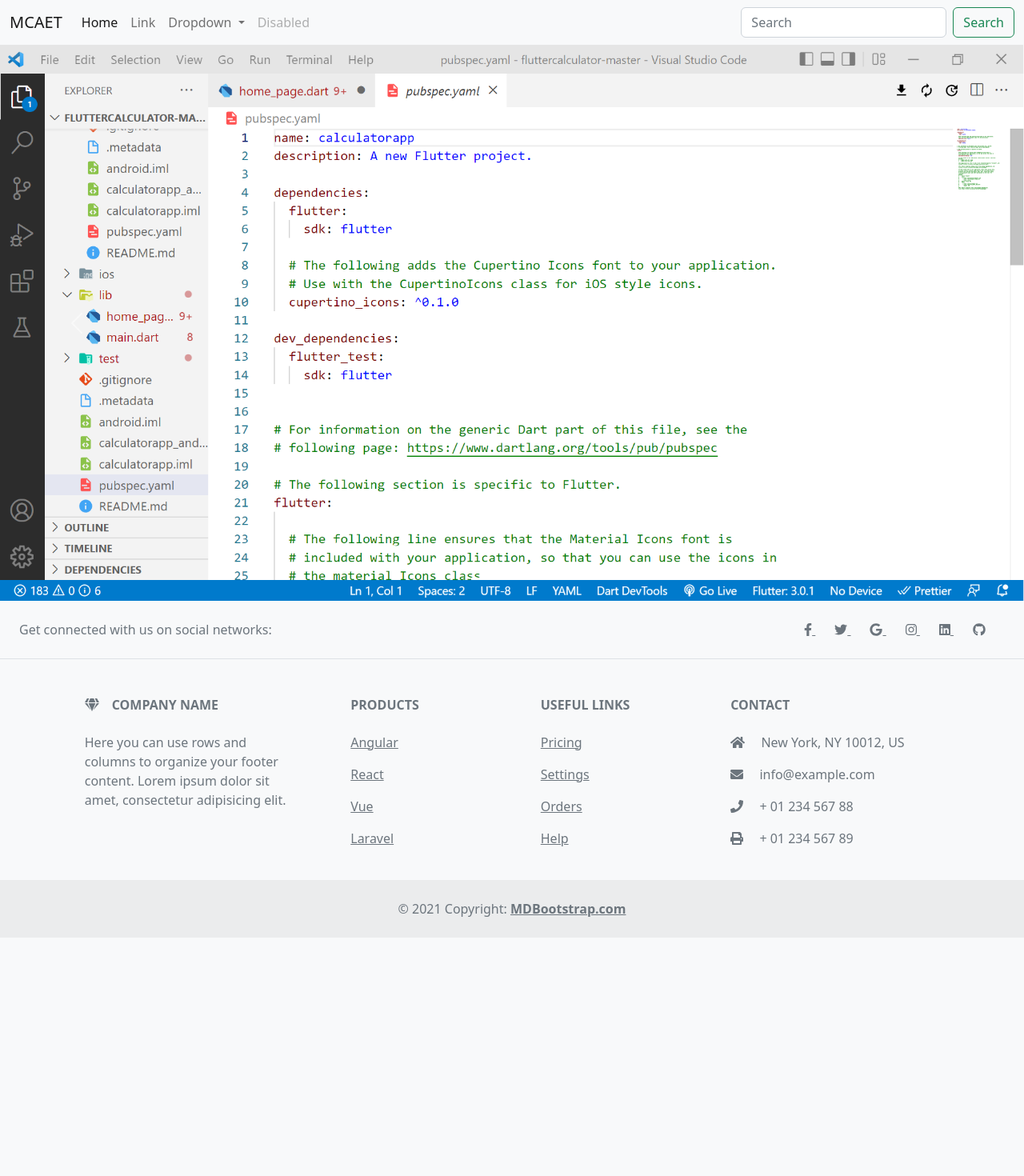
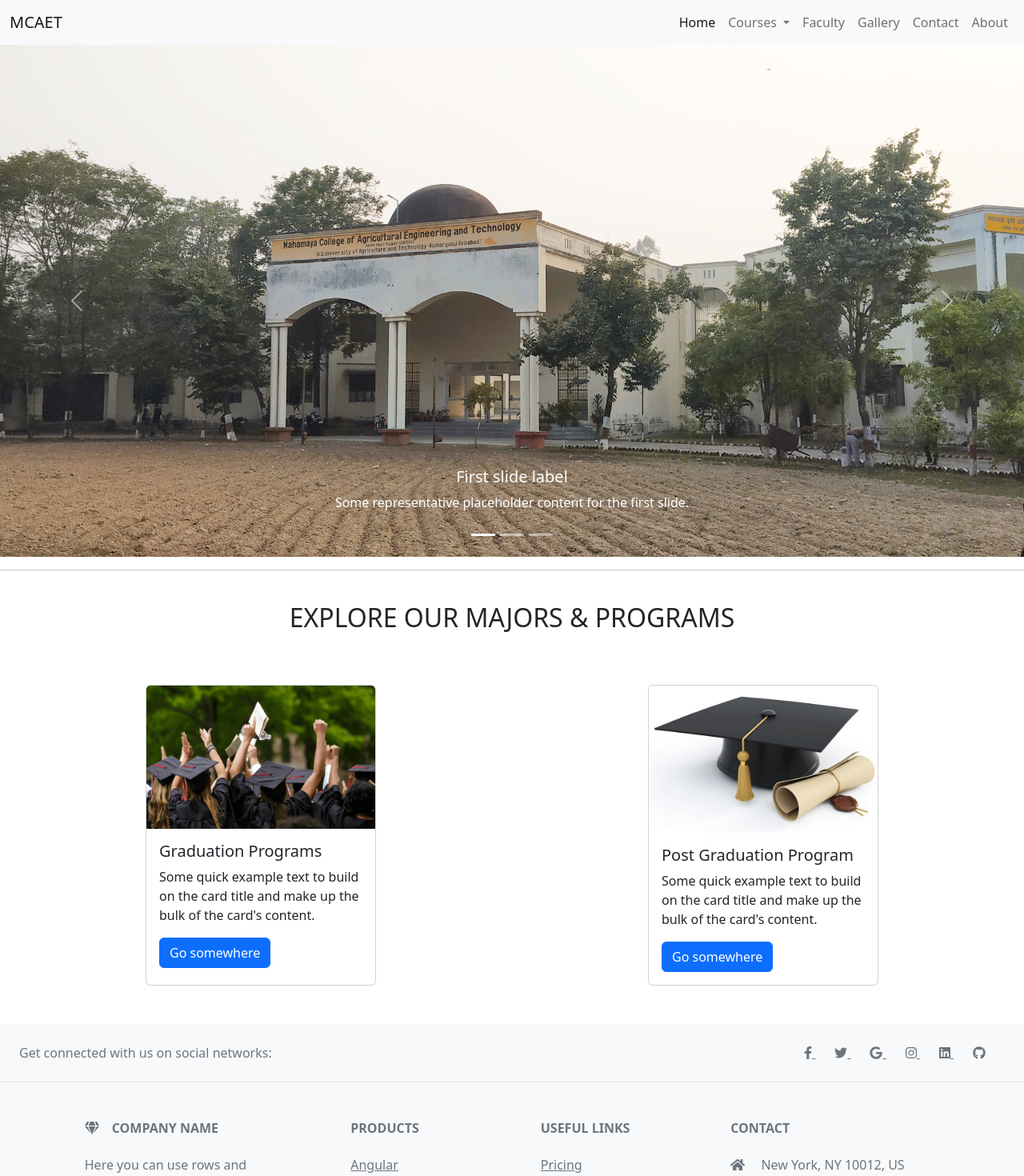
Before and after one commit to adityayadav0109/mcaet, a Django app: page / in a window 1280 px wide. Shown: the top 1470 px of the page at 80% size. Before the commit the page ends 1172 px from the top, so only its background shows below. Run offline with Django 4.2, Linux system fonts and the light colour scheme.

Commit message:
completed navbar

```diff
--- a/main/templates/main/base.html
+++ b/main/templates/main/base.html
@@ -22,12 +22,12 @@
       integrity="sha384-rOA1PnstxnOBLzCLMcre8ybwbTmemjzdNlILg8O7z1lUkLXozs4DHonlDtnE7fpc"
       crossorigin="anonymous"
     ></script>
-    <title>MCAET</title>
+    <title>{% block title %} {% endblock title %}</title>
   </head>
   <body>
     <nav class="navbar navbar-expand-lg bg-light">
       <div class="container-fluid">
-        <a class="navbar-brand" href="#">MCAET</a>
+        <a class="navbar-brand" href="{% url 'home' %}">MCAET</a>
         <button
           class="navbar-toggler"
           type="button"
@@ -40,13 +40,11 @@
           <span class="navbar-toggler-icon"></span>
         </button>
         <div class="collapse navbar-collapse" id="navbarSupportedContent">
-          <ul class="navbar-nav me-auto mb-2 mb-lg-0">
+          <ul class="navbar-nav text-center ms-auto">
             <li class="nav-item">
-              <a class="nav-link active" aria-current="page" href="#">Home</a>
+              <a class="nav-link active" aria-current="page" href="{% url 'home' %}">Home</a>
             </li>
-            <li class="nav-item">
-              <a class="nav-link" href="#">Link</a>
-            </li>
+
             <li class="nav-item dropdown">
               <a
                 class="nav-link dropdown-toggle"
@@ -55,22 +53,33 @@
                 data-bs-toggle="dropdown"
                 aria-expanded="false"
               >
-                Dropdown
+                Courses
               </a>
               <ul class="dropdown-menu">
-                <li><a class="dropdown-item" href="#">Action</a></li>
-                <li><a class="dropdown-item" href="#">Another action</a></li>
+                <li><a class="dropdown-item" href="{% url 'ug' %}">Undergraduate</a></li>
+                <li><a class="dropdown-item" href="{% url 'pg' %}">Post Graduate</a></li>
                 <li><hr class="dropdown-divider" /></li>
-                <li>
+                <!-- <li>
                   <a class="dropdown-item" href="#">Something else here</a>
-                </li>
+                </li> -->
               </ul>
             </li>
             <li class="nav-item">
-              <a class="nav-link disabled">Disabled</a>
+              <a class="nav-link" href="#">Faculty</a>
+            </li>
+            <li class="nav-item">
+              <a class="nav-link " href="#">Gallery</a>
+            </li>
+
+            <li class="nav-item">
+              <a class="nav-link " href="#">Contact</a>
+            </li>
+
+            <li class="nav-item">
+              <a class="nav-link " href="#">About</a>
             </li>
           </ul>
-          <form class="d-flex" role="search">
+          <!-- <form class="d-flex" role="search">
             <input
               class="form-control me-2"
               type="search"
@@ -80,7 +89,7 @@
             <button class="btn btn-outline-success" type="submit">
               Search
             </button>
-          </form>
+          </form> -->
         </div>
       </div>
     </nav>
--- a/main/templates/main/index.html
+++ b/main/templates/main/index.html
@@ -1,7 +1,7 @@
 {% extends "main/base.html" %}
 {% load static %}
 
-{% block title %} Home {% endblock title %}
+{% block title %} MCAET | Home {% endblock title %}
 
 {% block content %}
 
@@ -13,21 +13,21 @@
     </div>
     <div class="carousel-inner">
       <div class="carousel-item active">
-        <img src="main/2.png/" class="d-block w-100" alt="...">
+        <img src="{% static 'main/5.jpg' %}"class="d-block w-100" alt="...">
         <div class="carousel-caption d-none d-md-block">
           <h5>First slide label</h5>
           <p>Some representative placeholder content for the first slide.</p>
         </div>
       </div>
       <div class="carousel-item">
-        <img src="main/3.PNG" class="d-block w-100" alt="...">
+        <img src="{% static 'main/6.jpg' %}" class="d-block w-100" alt="...">
         <div class="carousel-caption d-none d-md-block">
           <h5>Second slide label</h5>
           <p>Some representative placeholder content for the second slide.</p>
         </div>
       </div>
       <div class="carousel-item">
-        <img src="main/1.png/" class="d-block w-100" alt="...">
+        <img src="{% static 'main/3.jpg' %}" class="d-block w-100" alt="...">
         <div class="carousel-caption d-none d-md-block">
           <h5>Third slide label</h5>
           <p>Some representative placeholder content for the third slide.</p>
@@ -43,5 +43,49 @@
       <span class="visually-hidden">Next</span>
     </button>
   </div>
+</div>
+
+
+
+  <hr>
+  <br>
+
+<section class="vh-auto mb-5"  >
+    <div class="align-items-center ">
+      <h2 class="text-center mb-5 _heading ">EXPLORE OUR MAJORS & PROGRAMS</h2>
+      <hr style="color: white;">
+      <div class="container-fluid h-auto" id="_skillcontainer">
+
+        <div class="d-flex justify-content-around">
+
+          <div class="card" style="width: 18rem;">
+            <img src="{% static 'main/g.png' %}" class="card-img-top" alt="...">
+            <div class="card-body">
+              <h5 class="card-title">Graduation Programs</h5>
+              <p class="card-text">Some quick example text to build on the card title and make up the bulk of the card's content.</p>
+              <a href="{% url 'ug' %}" class="btn btn-primary">Go somewhere</a>
+            </div>
+          </div>
+
+          <div class="card" style="width: 18rem;">
+            <img src="{% static 'main/pg.jpg' %}" class="card-img-top" alt="...">
+            <div class="card-body">
+              <h5 class="card-title">Post Graduation Program</h5>
+              <p class="card-text">Some quick example text to build on the card title and make up the bulk of the card's content.</p>
+              <a href="{% url 'pg' %}" class="btn btn-primary">Go somewhere</a>
+            </div>
+          </div>
+
+
+
+
+
+
+        </div>
+    </div>
+  </div>
+</section>
+
+
 
 {% endblock content %}
--- a/main/urls.py
+++ b/main/urls.py
@@ -2,5 +2,7 @@ from django.urls import path
 from main import views
 
 urlpatterns = [
-    path('',views.home),
+    path('',views.home, name="home"),
+    path('ug/',views.ug_course, name='ug'),
+    path('pg/',views.pg_course, name="pg"),
 ]
--- a/main/views.py
+++ b/main/views.py
@@ -4,3 +4,11 @@ from django.http import HttpResponse
 
 def home(request):
     return render(request, "main/index.html")
+
+
+def ug_course(request):
+    return render(request, "main/ug.html")
+
+
+def pg_course(request):
+    return render(request, "main/pg.html")
--- a/mcaet/settings.py
+++ b/mcaet/settings.py
@@ -118,7 +118,7 @@ USE_TZ = True
 # https://docs.djangoproject.com/en/4.1/howto/static-files/
 
 STATIC_URL = "/static/"
-STATIC_ROOT = os.path.join(BASE_DIR , "static")
+STATIC_ROOT = os.path.join(BASE_DIR , "main/static")
 
 # Default primary key field type
 # https://docs.djangoproject.com/en/4.1/ref/settings/#default-auto-field
```
Also changed, not shown: main/templates/main/pg.html (added, +12 -0 lines), main/templates/main/ug.html (added, +12 -0 lines), main/static/main/1.PNG (deleted), main/static/main/2.PNG (deleted), main/static/main/3.PNG (deleted), main/static/main/5.jpg (added), main/static/main/6.jpg (added), main/static/main/g.png (added), main/static/main/pg.jpg (added), 3 other files.
